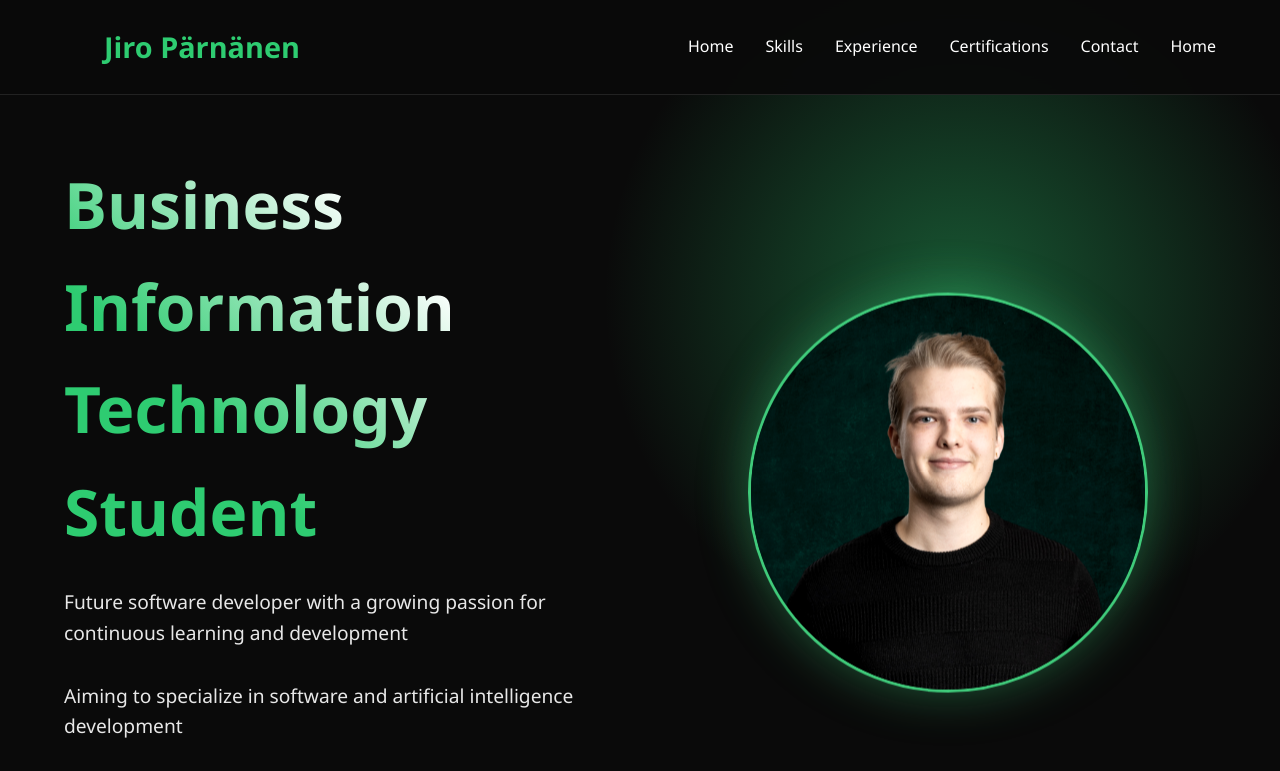
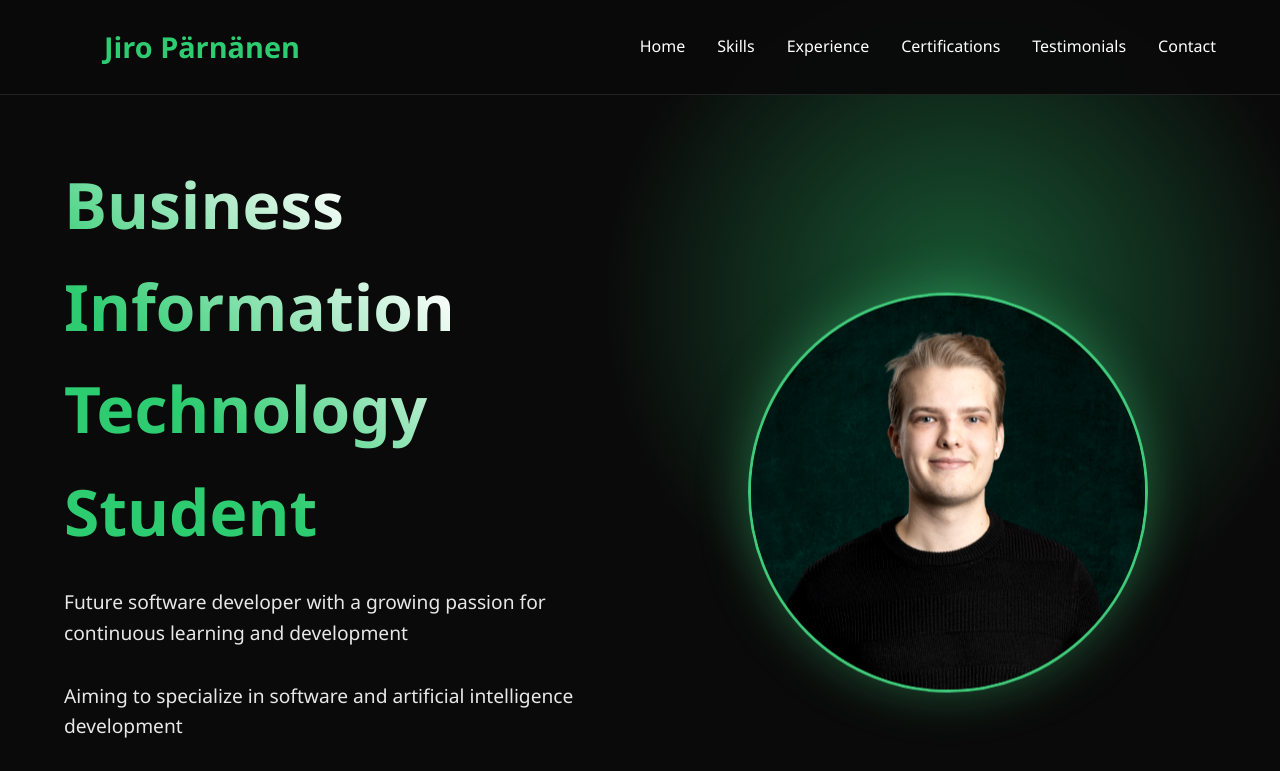
Before and after one commit to ParnanenJ/JiroParnanen, a plain HTML site: page index.html in a window 1280 px wide. Shown: the top 771 px of the page. Drawn offline with Linux system fonts and the light colour scheme.

Commit message:
navbar content add

```diff
--- a/index.html
+++ b/index.html
@@ -20,8 +20,8 @@
             <li><a href="#skills">Skills</a></li>
             <li><a href="#experience">Experience</a></li>
             <li><a href="#certifications">Certifications</a></li>
+            <li><a href="#testimonial">Testimonials</a></li>
             <li><a href="#contact">Contact</a></li>
-            <li><a href="#home">Home</a></li>
         </ul>
     </nav>
 
```
